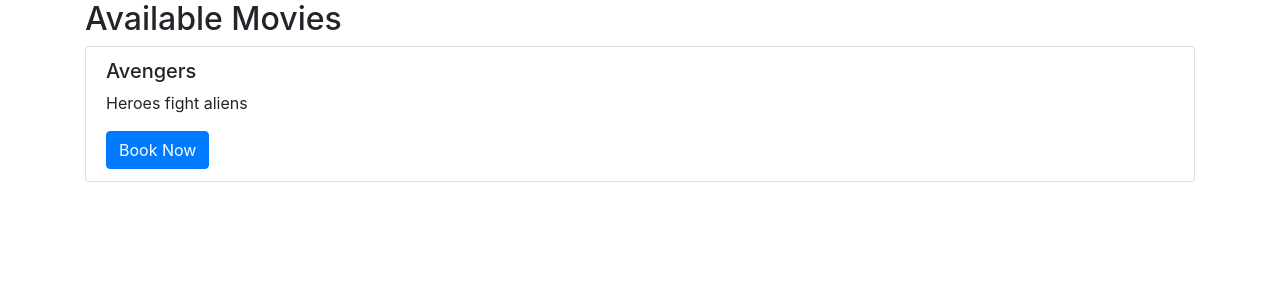
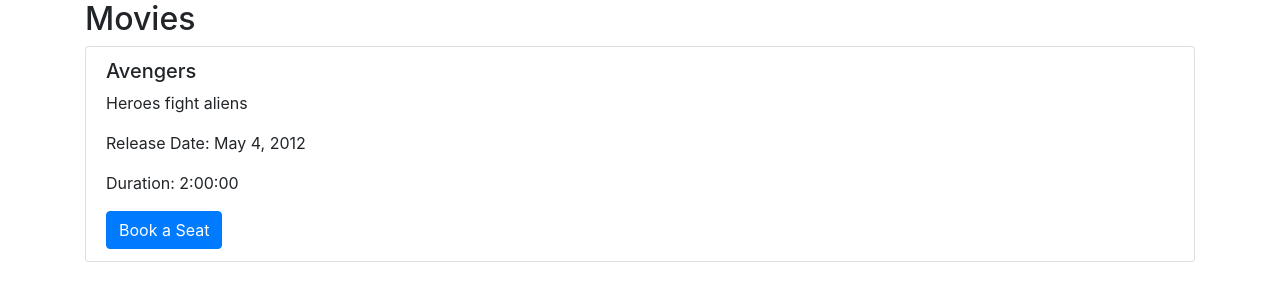
Before and after one commit to keegssmith/cs4300, a Django app: page /api/movies/ in a window 1280 px wide. Shown: the part 56-357 px from the top of the page. Run offline with Django 4.2, Linux system fonts and the light colour scheme; data comes from the database, SQL or seed files in the repository; both versions use the stored data as it was after the commit; some libraries are stand-ins or nearby versions.

Commit message:
all working

```diff
--- a/homework2/movie_theater_booking/bookings/templates/bookings/movie_list.html
+++ b/homework2/movie_theater_booking/bookings/templates/bookings/movie_list.html
@@ -1,13 +1,14 @@
-{% extends 'bookings/base.html' %}
-{% block title %}Movie List{% endblock %}
+{% extends "bookings/base.html" %}
 {% block content %}
-<h2>Available Movies</h2>
+<h2>Movies</h2>
 <ul class="list-group">
     {% for movie in movies %}
     <li class="list-group-item">
         <h5>{{ movie.title }}</h5>
         <p>{{ movie.description }}</p>
-        <a href="{% url 'book_seat' movie.id %}" class="btn btn-primary">Book Now</a>
+        <p>Release Date: {{ movie.release_date }}</p>
+        <p>Duration: {{ movie.duration }}</p>
+        <a href="{% url 'book_seat' movie.id %}" class="btn btn-primary">Book a Seat</a>
     </li>
     {% endfor %}
 </ul>
--- a/homework2/movie_theater_booking/bookings/templates/bookings/seat_booking.html
+++ b/homework2/movie_theater_booking/bookings/templates/bookings/seat_booking.html
@@ -1,7 +1,6 @@
-{% extends 'bookings/base.html' %}
-{% block title %}Book a Seat{% endblock %}
+{% extends "bookings/base.html" %}
 {% block content %}
-<h2>Book a Seat</h2>
+<h2>Book a Seat for {{ movie.title }}</h2>
 <form method="post" action="{% url 'submit_booking' movie.id %}">
     {% csrf_token %}
     <div class="form-group">
--- a/homework2/movie_theater_booking/bookings/templates/registration/login.html
+++ b/homework2/movie_theater_booking/bookings/templates/registration/login.html
@@ -1,4 +1,3 @@
-<!-- templates/registration/login.html -->
 {% extends "../bookings/base.html" %}
 {% block content %}
 <h2>Login</h2>
--- a/homework2/movie_theater_booking/bookings/urls.py
+++ b/homework2/movie_theater_booking/bookings/urls.py
@@ -2,11 +2,12 @@
 from . import views
 
 urlpatterns = [
-    path('', views.home, name='home'),
+    path('', views.movie_list, name='home'),
     path('movies/', views.movie_list, name='movie_list'),
     path('book-seat/<int:movie_id>/', views.seat_booking, name='book_seat'),
     path('submit-booking/<int:movie_id>/', views.submit_booking, name='submit_booking'),
-    path('booking-history/', views.booking_history, name='booking_history'),
+    path('accounts/login/', views.custom_login, name='login'),
+    path('booking-history/', views.booking_history, name='booking_history')
 ]
 
 # API endpoints
--- a/homework2/movie_theater_booking/bookings/views.py
+++ b/homework2/movie_theater_booking/bookings/views.py
@@ -1,8 +1,10 @@
 from rest_framework import viewsets
-from django.shortcuts import render, get_object_or_404
+from django.shortcuts import render, get_object_or_404, redirect
 from .models import Movie, Seat, Booking
 from .serializers import MovieSerializer, SeatSerializer, BookingSerializer
 from django.contrib.auth.decorators import login_required
+from django.contrib.auth import authenticate, login
+from django.http import HttpResponse
 
 class MovieViewSet(viewsets.ModelViewSet):
     queryset = Movie.objects.all()
@@ -23,10 +25,11 @@
     movies = Movie.objects.all()
     return render(request, 'bookings/movie_list.html', {'movies': movies})
 
+@login_required
 def seat_booking(request, movie_id):
     movie = get_object_or_404(Movie, id=movie_id)
-    seats = Seat.objects.all()
-    return render(request, 'bookings/seat_booking.html', {'movie': movie, 'seats': seats})
+    available_seats = Seat.objects.filter(booking_status=False)
+    return render(request, 'bookings/seat_booking.html', {'movie': movie, 'seats': available_seats})
 
 @login_required
 def submit_booking(request, movie_id):
@@ -47,6 +50,21 @@
 
     return redirect('book_seat', movie_id=movie_id)
 
+def custom_login(request):
+    if request.method == 'POST':
+        username = request.POST.get('username')
+        password = request.POST.get('password')
+
+        user = authenticate(request, username=username, password=password)
+
+        if user is not None:
+            login(request, user)
+            return redirect('booking_history')
+        else:
+            return HttpResponse("Invalid credentials")
+
+    return render(request, 'registration/login.html')
+
 def booking_history(request):
     user = request.user
     bookings = Booking.objects.filter(user=user)
--- a/homework2/movie_theater_booking/mysite/urls.py
+++ b/homework2/movie_theater_booking/mysite/urls.py
@@ -16,9 +16,11 @@
 """
 from django.contrib import admin
 from django.urls import path, include
+from bookings import views
 
 urlpatterns = [
     path('admin/', admin.site.urls),
     path('accounts/', include('django.contrib.auth.urls')),
-    path('api/', include('bookings.urls'))
+    path('api/', include('bookings.urls')),
+    path('', views.movie_list, name='home')
 ]
```
Also changed, not shown: homework2/movie_theater_booking/bookings/tests.py (+4 -4 lines), homework2/movie_theater_booking/db.sqlite3.
